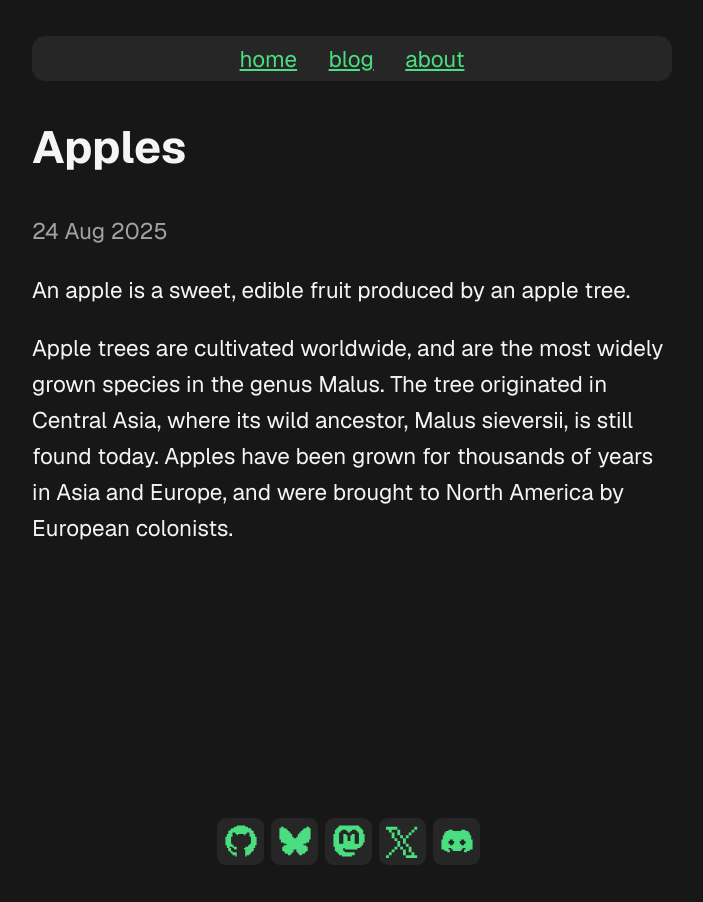
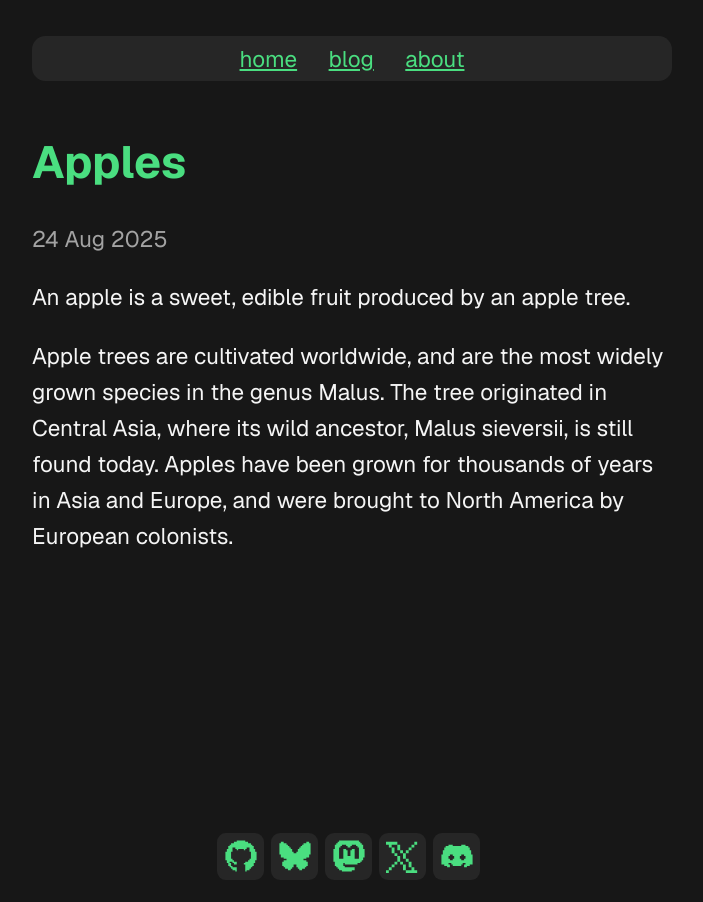
Before and after one commit to libremelon/libremelon.github.io, a Jekyll site: the page built from _posts/2025-08-24-apples.md, in a window 1280 px wide. Shown: the whole page, without its empty margins (288-991 px from the left). Built offline with Jekyll 4.4.1, drawn with Linux system fonts in a browser that asks for light colours.

Commit message:
refractor(post): change post title appearance

```diff
--- a/_layouts/post.html
+++ b/_layouts/post.html
@@ -4,7 +4,7 @@
 ---
 
 <link rel="stylesheet" href="{{ site.baseurl }}/assets/css/blog.css" />
-<h1>{{ page.title }}</h1>
+<h1 class="title" id="strong">{{ page.title }}</h1>
 <p id="date">{{ page.date | date_to_string}}</p>
 
 {{ content }}
```
